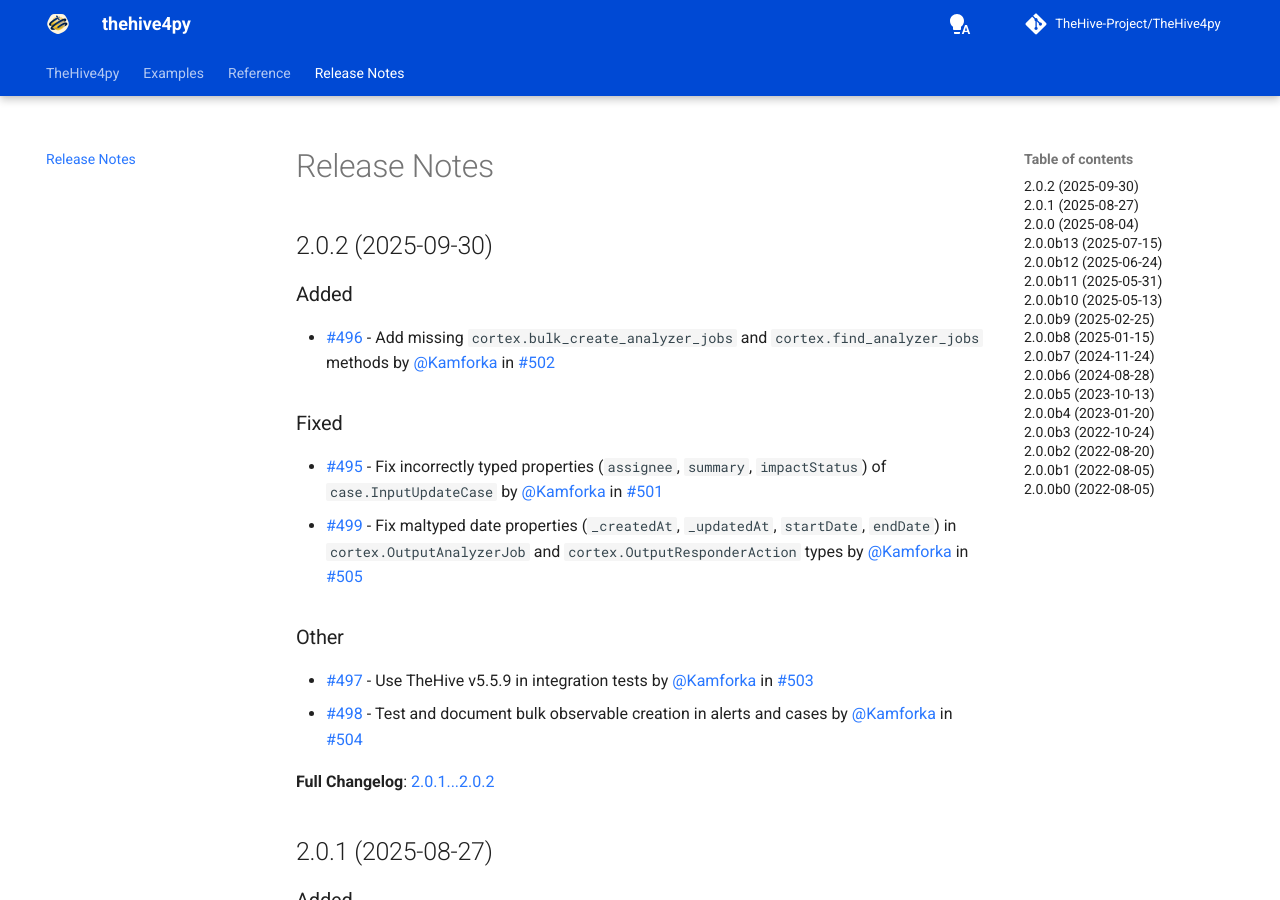
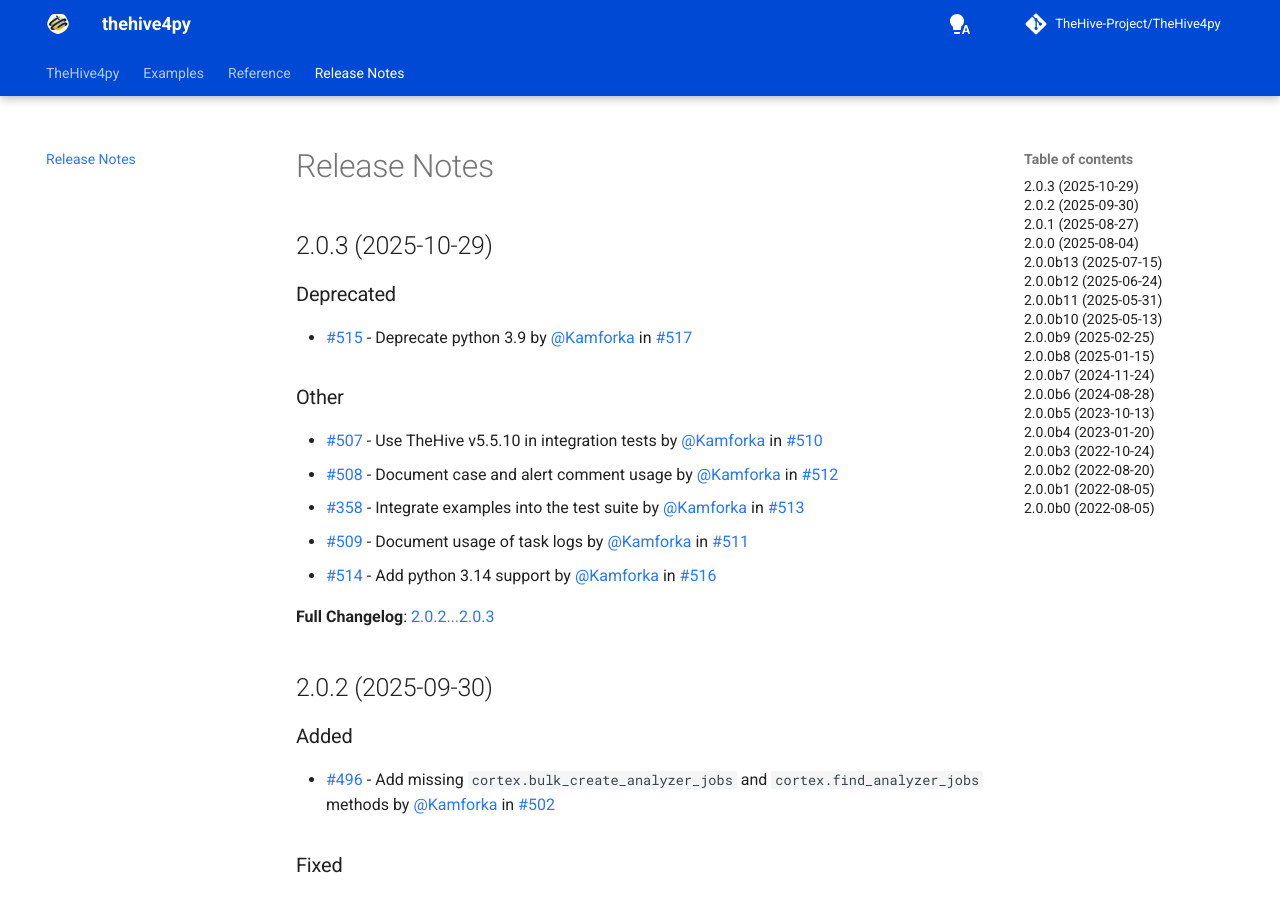
Before and after one commit to TheHive-Project/TheHive4py, an MkDocs documentation site: the page built from docs/release-notes.md, in a window 1280 px wide and 900 px high. Built offline with MkDocs 1.6.1 and Material for MkDocs 9.7.7, drawn with Linux system fonts in a browser that asks for light colours; comment, search, counter and statistics services are not loaded; the version menu is left out.

Commit message:
#520 - Release 2.0.3

```diff
--- a/docs/release-notes.md
+++ b/docs/release-notes.md
@@ -5,6 +5,19 @@
     display: none
   }
 </style>
+
+## 2.0.3 (2025-10-29)
+
+### Deprecated
+* [#515](https://github.com/TheHive-Project/TheHive4py/issues/515) - Deprecate python 3.9 by [@Kamforka](https://github.com/Kamforka) in [#517](https://github.com/TheHive-Project/TheHive4py/pull/517)
+### Other
+* [#507](https://github.com/TheHive-Project/TheHive4py/issues/507) - Use TheHive v5.5.10 in integration tests by [@Kamforka](https://github.com/Kamforka) in [#510](https://github.com/TheHive-Project/TheHive4py/pull/510)
+* [#508](https://github.com/TheHive-Project/TheHive4py/issues/508) - Document case and alert comment usage by [@Kamforka](https://github.com/Kamforka) in [#512](https://github.com/TheHive-Project/TheHive4py/pull/512)
+* [#358](https://github.com/TheHive-Project/TheHive4py/issues/358) - Integrate examples into the test suite by [@Kamforka](https://github.com/Kamforka) in [#513](https://github.com/TheHive-Project/TheHive4py/pull/513)
+* [#509](https://github.com/TheHive-Project/TheHive4py/issues/509) - Document usage of task logs by [@Kamforka](https://github.com/Kamforka) in [#511](https://github.com/TheHive-Project/TheHive4py/pull/511)
+* [#514](https://github.com/TheHive-Project/TheHive4py/issues/514) - Add python 3.14 support by [@Kamforka](https://github.com/Kamforka) in [#516](https://github.com/TheHive-Project/TheHive4py/pull/516)
+
+**Full Changelog**: [2.0.2...2.0.3](https://github.com/TheHive-Project/TheHive4py/compare/2.0.2...2.0.3)
 
 ## 2.0.2 (2025-09-30)
 ### Added
--- a/pyproject.toml
+++ b/pyproject.toml
@@ -5,7 +5,7 @@ build-backend = "setuptools.build_meta"
 [project]
 name = "thehive4py"
 description = "Python client for TheHive5"
-version = "2.0.2"
+version = "2.0.3"
 requires-python = ">=3.9"
 dependencies = ["requests~=2.27", "typing_extensions==4.*"]
 readme = "README.md"
```
